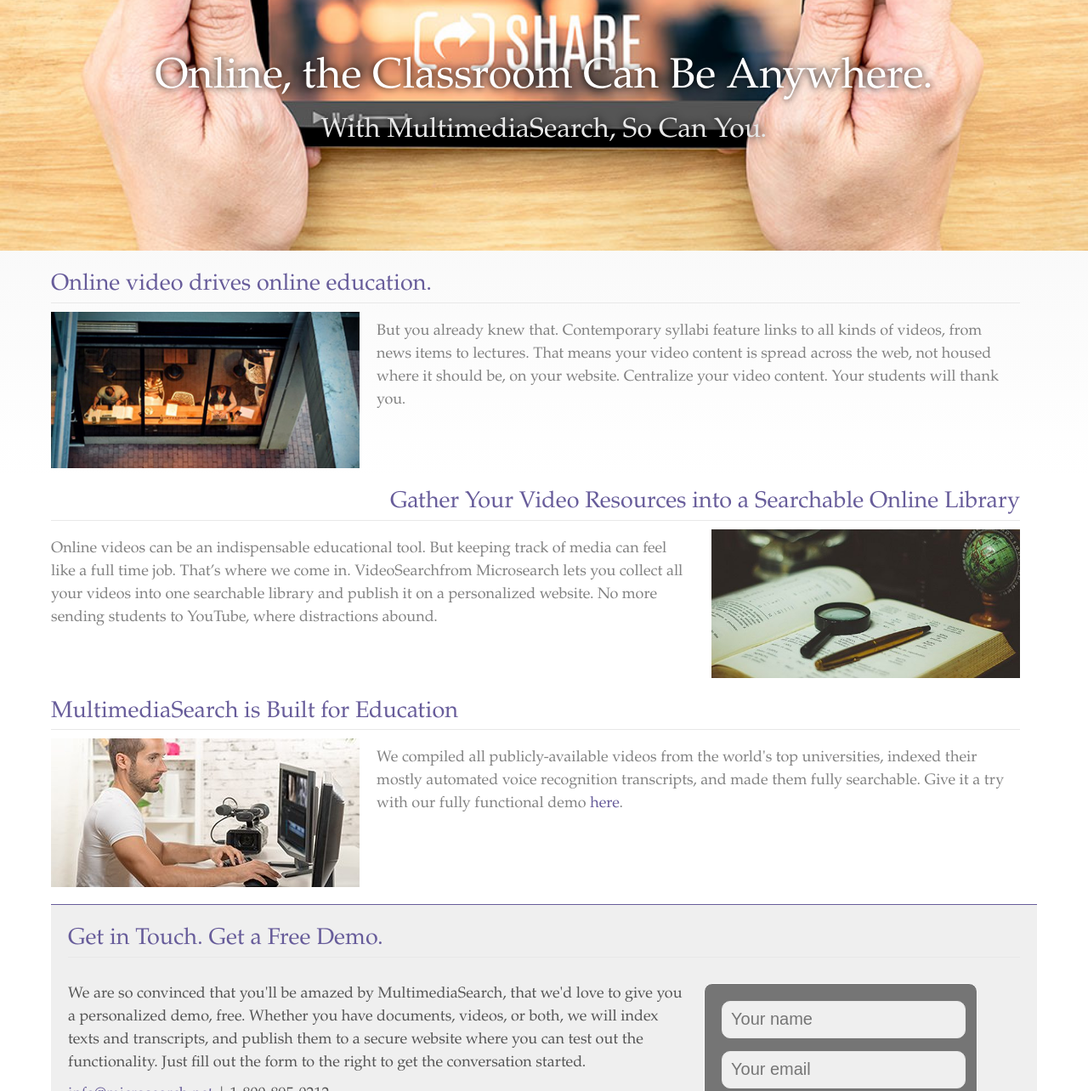
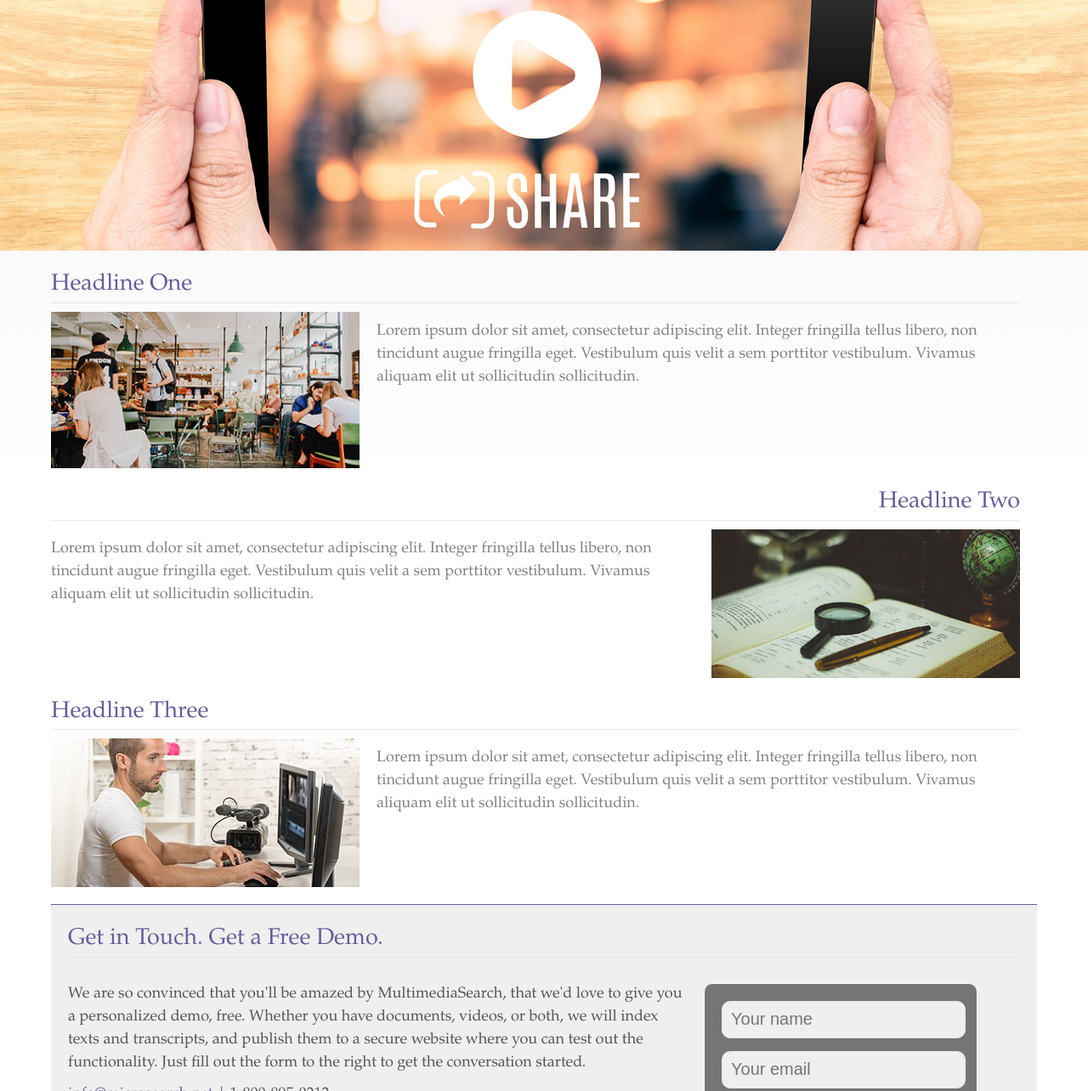
Before and after one commit to microsearch/microsearch.github.io, a Jekyll site: the page built from services/clipping.md, in a window 1280 px wide and 1400 px high, cut to the strip 116-1400 px from the top of the window. Shown: the whole strip at 85% size. Built offline with Jekyll 4.4.1, drawn with Linux system fonts in a browser that asks for light colours.

Commit message:
add social page

```diff
--- a/_sass/minima/_layout.scss
+++ b/_sass/minima/_layout.scss
@@ -484,7 +484,7 @@
 }
 
 #clippingbanner {
-  background: url("../images/share.jpg") bottom no-repeat;
+  background: url("../images/share.jpg") center no-repeat;
   background-size: cover;
 }
 
--- a/services/clipping.md
+++ b/services/clipping.md
@@ -7,24 +7,15 @@
 description: Multimedia Reference Corporation provides multimedia search functionality
   for online education.
 weight: 5
-bannertext: Online, the Classroom Can Be Anywhere.
-bannertext2: With MultimediaSearch, So Can You.
-col1head: Online video drives online education.
-col1img: coffeeshop.jpg
-col1text: But you already knew that. Contemporary syllabi feature links to all kinds
-  of videos, from news items to lectures. That means your video content is spread
-  across the web, not housed where it should be, on your website. Centralize your
-  video content. Your students will thank you.
-col2head: Gather Your Video Resources into a Searchable Online Library
+bannertext:
+bannertext2:
+col1head: Headline One
+col1img: social.jpg
+col1text: Lorem ipsum dolor sit amet, consectetur adipiscing elit. Integer fringilla tellus libero, non tincidunt augue fringilla eget. Vestibulum quis velit a sem porttitor vestibulum. Vivamus aliquam elit ut sollicitudin sollicitudin.
+col2head: Headline Two
 col2img: search.jpg
-col2text: Online videos can be an indispensable educational tool. But keeping track
-  of media can feel like a full time job. That’s where we come in. VideoSearchfrom
-  Microsearch lets you collect all your videos into one searchable library and publish
-  it on a personalized website. No more sending students to YouTube, where distractions
-  abound.
-col3head: MultimediaSearch is Built for Education
+col2text: Lorem ipsum dolor sit amet, consectetur adipiscing elit. Integer fringilla tellus libero, non tincidunt augue fringilla eget. Vestibulum quis velit a sem porttitor vestibulum. Vivamus aliquam elit ut sollicitudin sollicitudin.
+col3head: Headline Three
 col3img: searchcomp.jpg
-col3text: We compiled all publicly-available videos from the world's top universities,
-  indexed their mostly automated voice recognition transcripts, and made them fully
-  searchable. Give it a try with our fully functional demo <a href="/demos/university-videos/">here</a>.
+col3text: Lorem ipsum dolor sit amet, consectetur adipiscing elit. Integer fringilla tellus libero, non tincidunt augue fringilla eget. Vestibulum quis velit a sem porttitor vestibulum. Vivamus aliquam elit ut sollicitudin sollicitudin.
 ---
```
Also changed, not shown: images/share.jpg, images/social.jpg, 16 other files.
